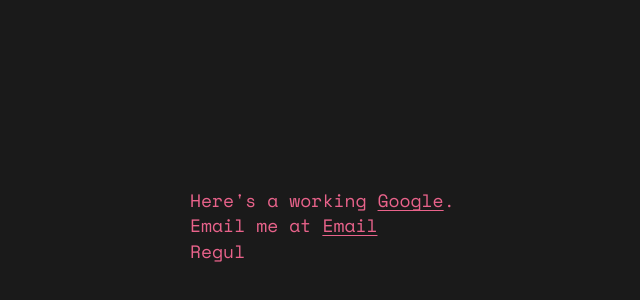
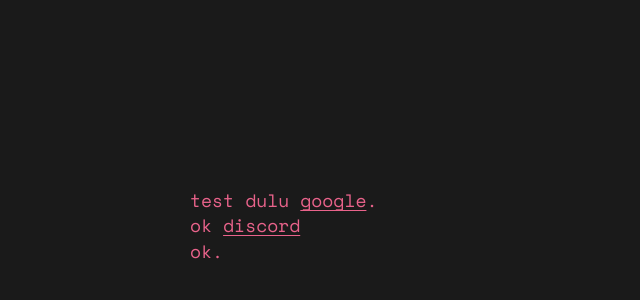
Before and after one commit to ioket/minji, a plain HTML site: page index.html in a window 1280 px wide. Shown: the part 194-494 px from the top of the page, without its empty margins (125-765 px from the left). Drawn offline with nearby package versions, Linux system fonts and the light colour scheme.

Commit message:
Update index.html

```diff
--- a/index.html
+++ b/index.html
@@ -47,11 +47,11 @@
             const textDisplay = document.getElementById('text-display');
 
             const messages = [
-                "Here's a working {Google:https://google.com}.",
+                "test dulu {google:https://google.com}.",
                 "",
-                "Email me at {Email:mailto:test@example.com}",
+                "ok {discord:https://discord.com}",
                 "",
-                "Regular text still works perfectly."
+                "ok."
             ];
 
             let messageIndex = 0;
```
